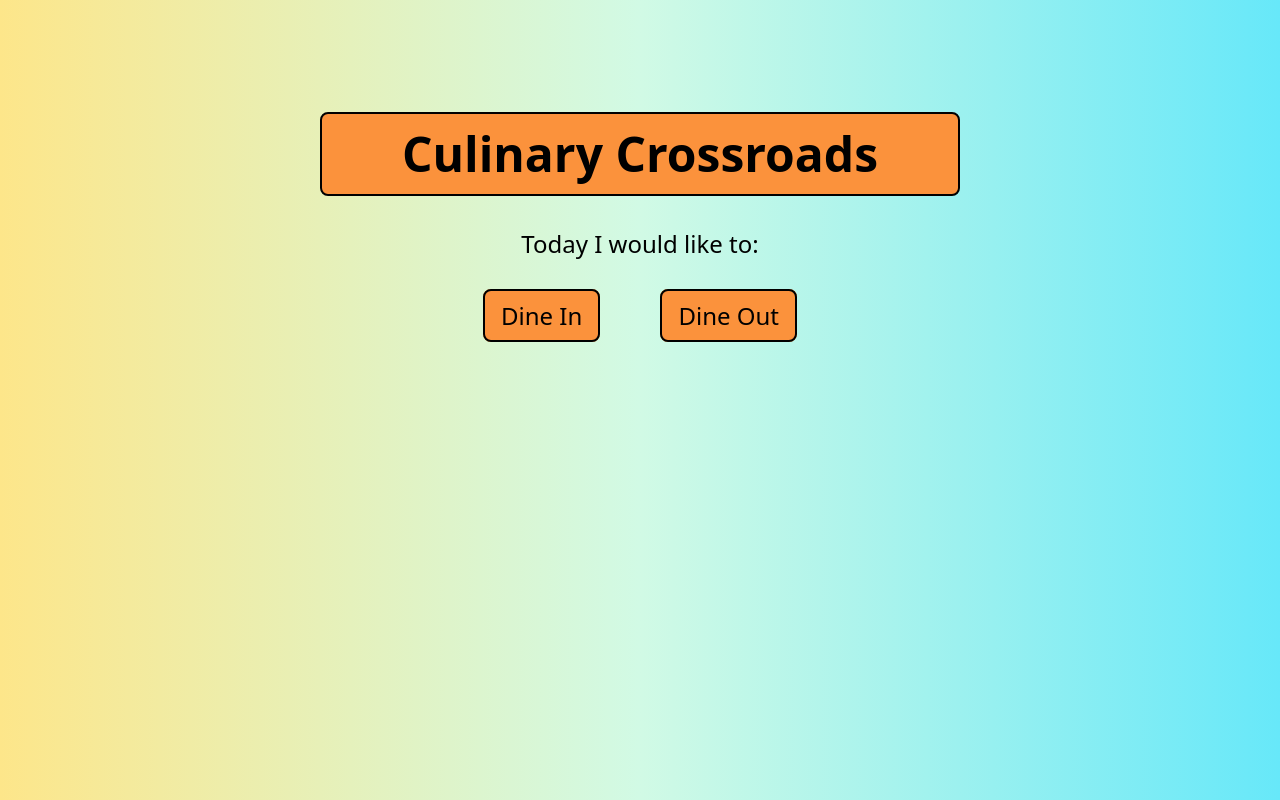
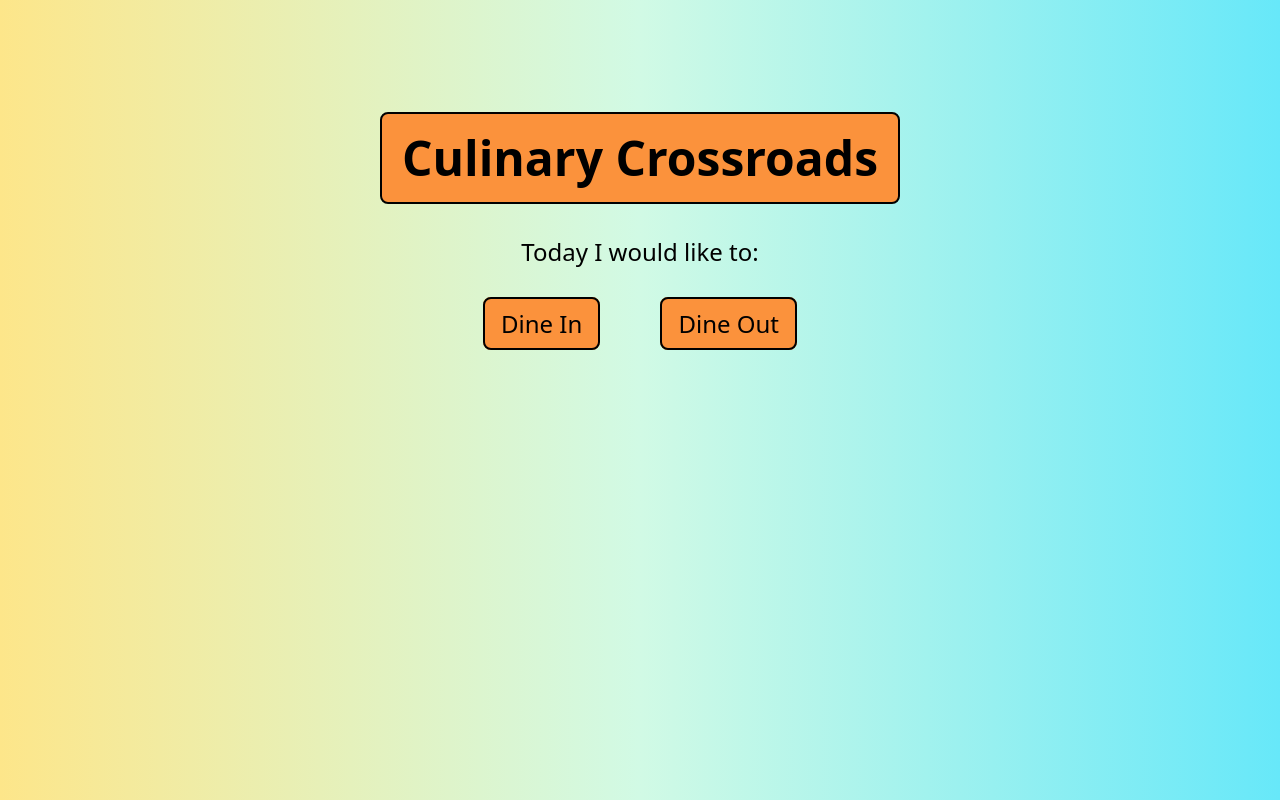
Before and after one commit to SlemJosh/culinary-crossroads, a plain HTML site: page index.html in a window 1280 px wide. Drawn offline with nearby package versions, Linux system fonts and the light colour scheme.

Commit message:
Changed styling on the Culinary Crossroads title so that the border will always be bigger than the text inside.

```diff
--- a/index.html
+++ b/index.html
@@ -13,7 +13,7 @@
 
 <body class="container mx-auto bg-gradient-to-r from-amber-200 via-emerald-100 to-cyan-300">
     <div class="flex justify-center mt-20">
-        <h1 class="text-5xl text-center font-bold my-8 p-4 border-2 rounded-lg bg-orange-400 border-black w-1/2">
+        <h1 class="text-5xl text-center font-bold my-8 p-4 border-2 rounded-lg bg-orange-400 border-black" style="padding:20px;">
             Culinary Crossroads</h1>
     </div>
     <p class="text-center text-2xl mb-10">Today I would like to:</p>
```
